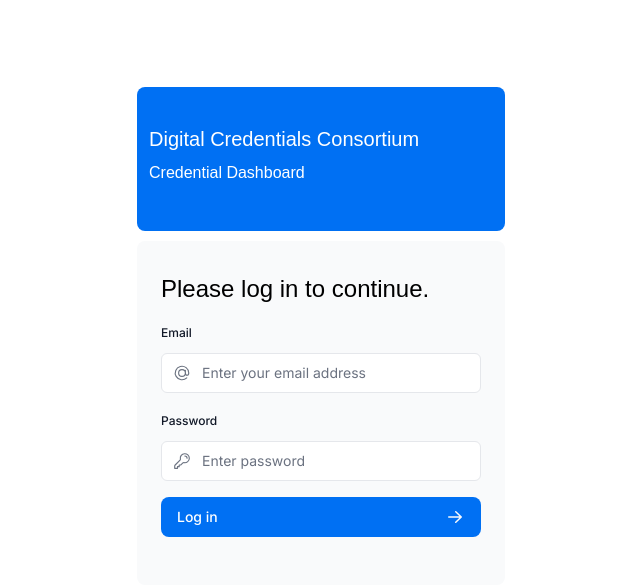
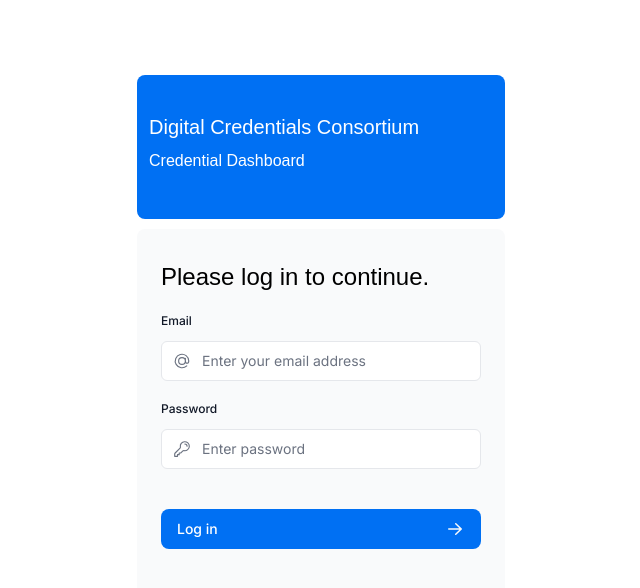
Before and after one commit to digitalcredentials/issuer-dashboard, a Next.js app: page /login in a window 1280 px wide. Shown: the top 588 px of the page, without its empty margins (319-959 px from the left). Built offline with nearby package versions, Linux system fonts and the light colour scheme; a web font is replaced by a local one.

Commit message:
minor formatting

```diff
--- a/app/ui/collect/table.tsx
+++ b/app/ui/collect/table.tsx
@@ -116,6 +116,7 @@
 function SelectCredential({ id }: { id: string }) {
   return (
     <div className="flex h-10 items-center rounded-lg bg-blue-600 px-4 text-sm font-medium text-white transition-colors hover:bg-blue-500 focus-visible:outline focus-visible:outline-2 focus-visible:outline-offset-2 focus-visible:outline-blue-600">
+
       <span className="hidden md:block">Select</span>{" "}
       <PlusIcon className="h-5 md:ml-4" />
     </div>
--- a/app/ui/login-form.tsx
+++ b/app/ui/login-form.tsx
@@ -68,7 +68,7 @@
           </div>
         </div>
         <input type="hidden" name="redirectTo" value={callbackUrl} />
-        <Button className="mt-4 w-full" aria-disabled={isPending}>
+        <Button className="mt-10 w-full" aria-disabled={isPending}>
           Log in <ArrowRightIcon className="ml-auto h-5 w-5 text-gray-50" />
         </Button>
         <div
--- a/app/ui/templates/table.tsx
+++ b/app/ui/templates/table.tsx
@@ -101,13 +101,13 @@
                         {template.email}
                       </td>
                       <td className="whitespace-nowrap bg-white px-4 py-5 text-sm">
-                        {"to fix"}
+                        {"wip"}
                       </td>
                       <td className="whitespace-nowrap bg-white px-4 py-5 text-sm">
-                        {"to fix"}
+                        {"wip"}
                       </td>
                       <td className="whitespace-nowrap bg-white px-4 py-5 text-sm group-first-of-type:rounded-md group-last-of-type:rounded-md">
-                        {"to fix"}
+                        {"wip"}
                       </td>
                     </tr>
                   ))}
```
